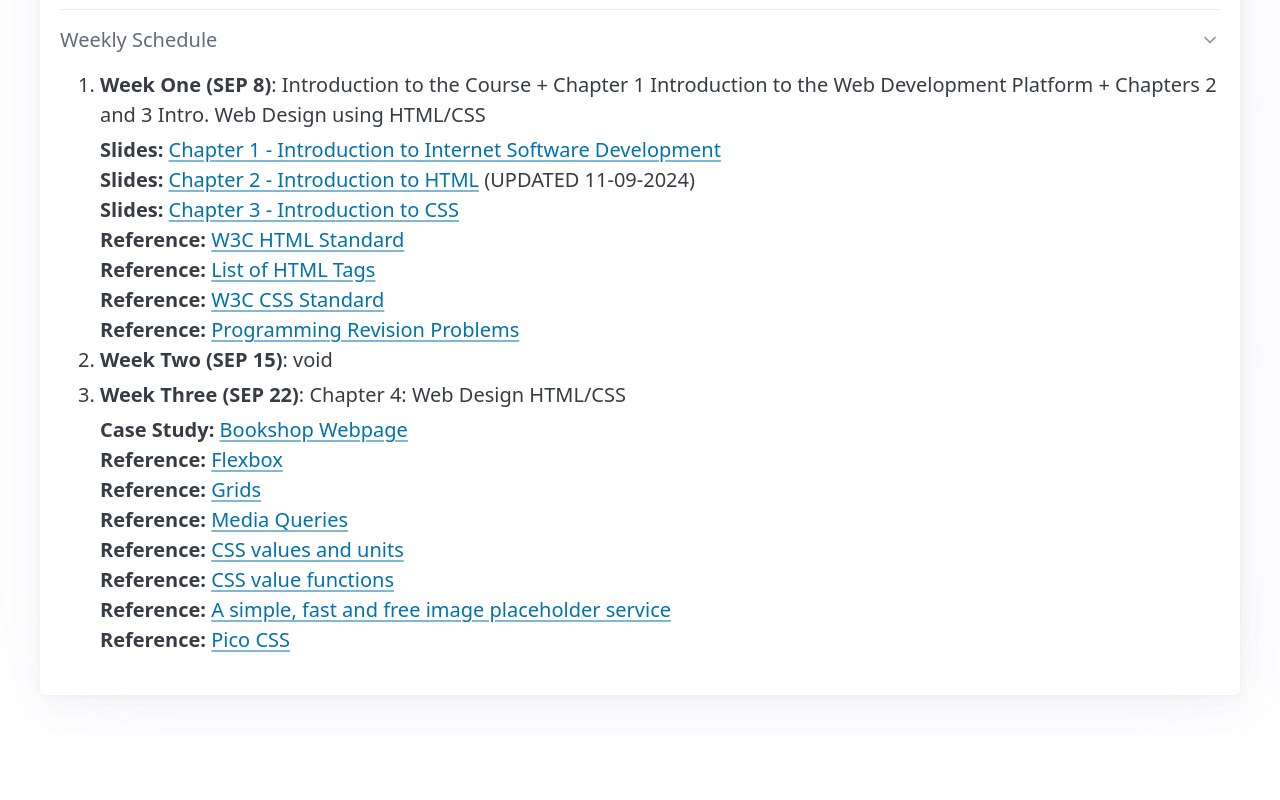
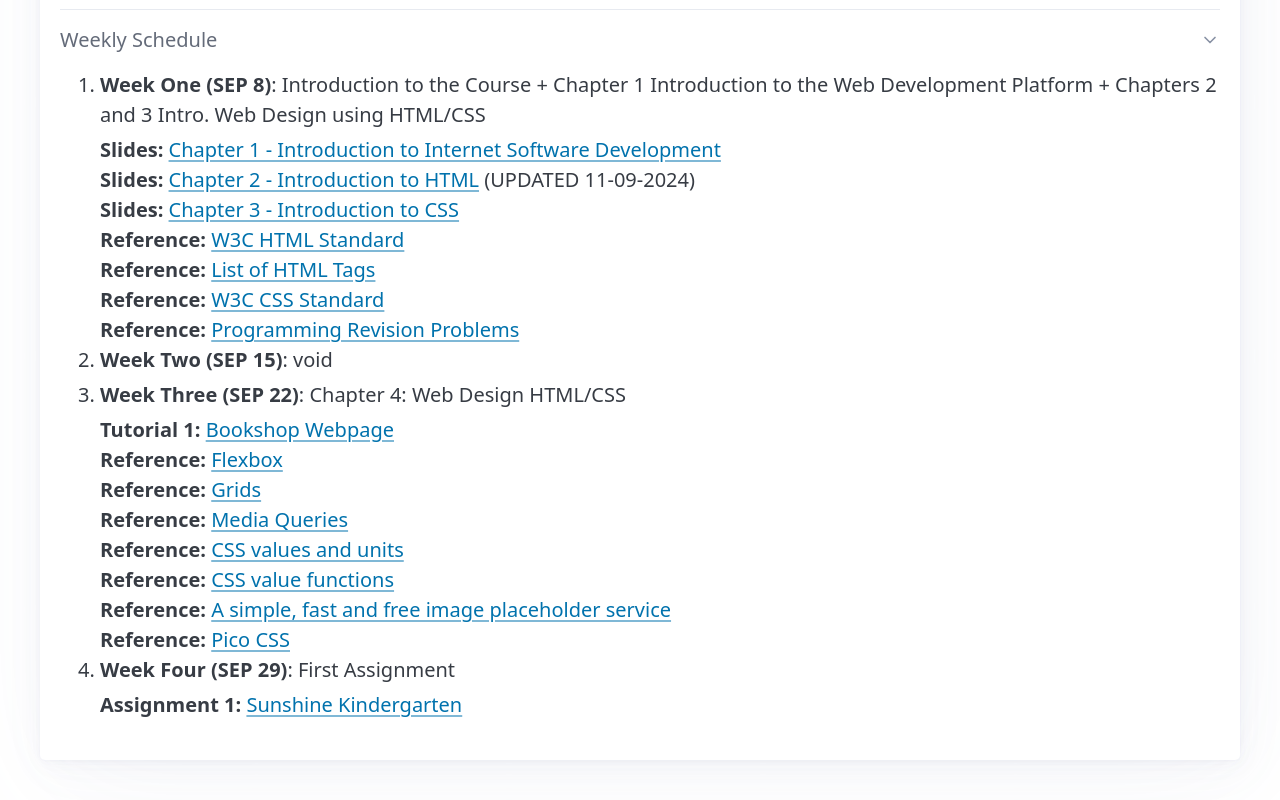
Before and after one commit to ITCS333/itcs333.github.io, a plain HTML site: page index.html in a window 1280 px wide. Shown: the part 407-1207 px from the top of the page. Before the commit the page ends 1142 px from the top, so only its background shows below. Drawn offline with nearby package versions, Linux system fonts and the light colour scheme.

Commit message:
Update tutorial link for Bookshop Webpage and add Week Four assignment

```diff
--- a/index.html
+++ b/index.html
@@ -97,8 +97,8 @@
 						Problems</a> <br \>
 					<li><strong>Week Two (SEP 15)</strong>: void</li>
 					<li><strong>Week Three (SEP 22)</strong>: Chapter 4: Web Design HTML/CSS</li>
-					<strong>Case Study:</strong> <a
-						href="https://github.com/ITCS333/slides/blob/main/pdf/case-study-1-bookshop.pdf">Bookshop Webpage</a> <br \>
+					<strong>Tutorial 1:</strong> <a
+						href="https://github.com/ITCS333/slides/blob/main/pdf/tut1.pdf">Bookshop Webpage</a> <br \>
 					<strong>Reference:</strong> <a
 						href="https://developer.mozilla.org/en-US/docs/Learn/CSS/CSS_layout/Flexbox">Flexbox</a> <br \>
 					<strong>Reference:</strong> <a
@@ -113,6 +113,9 @@
 					<strong>Reference:</strong> <a
 						href="https://placehold.co/">A simple, fast and free image placeholder service</a> <br \>
 					<strong>Reference:</strong> <a href="https://picocss.com/docs">Pico CSS</a> <br \>
+					<li><strong>Week Four (SEP 29)</strong>: First Assignment</li>
+					<strong>Assignment 1:</strong> <a
+					href="https://github.com/ITCS333/slides/blob/main/pdf/a1.pdf">Sunshine Kindergarten</a> <br \>
 
 				</ol>
 			</details>
```
